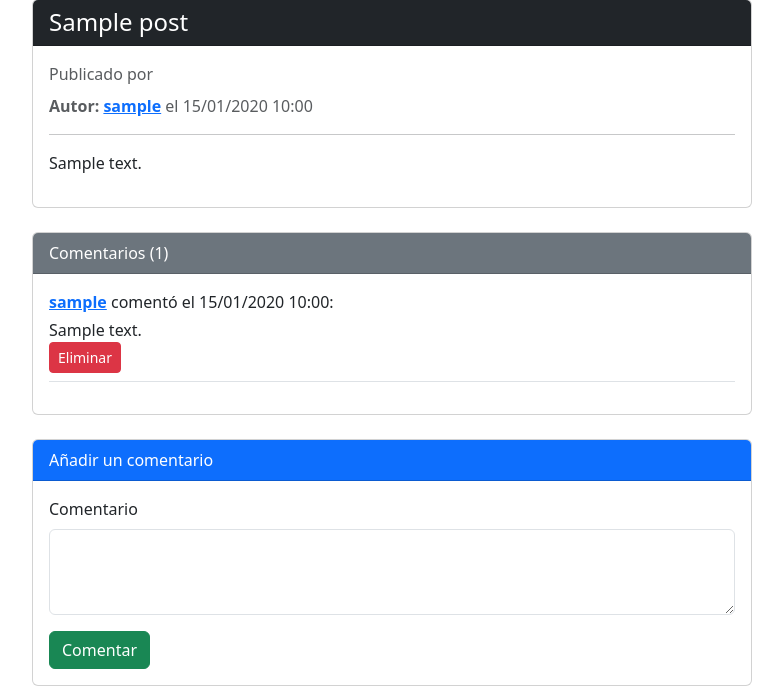
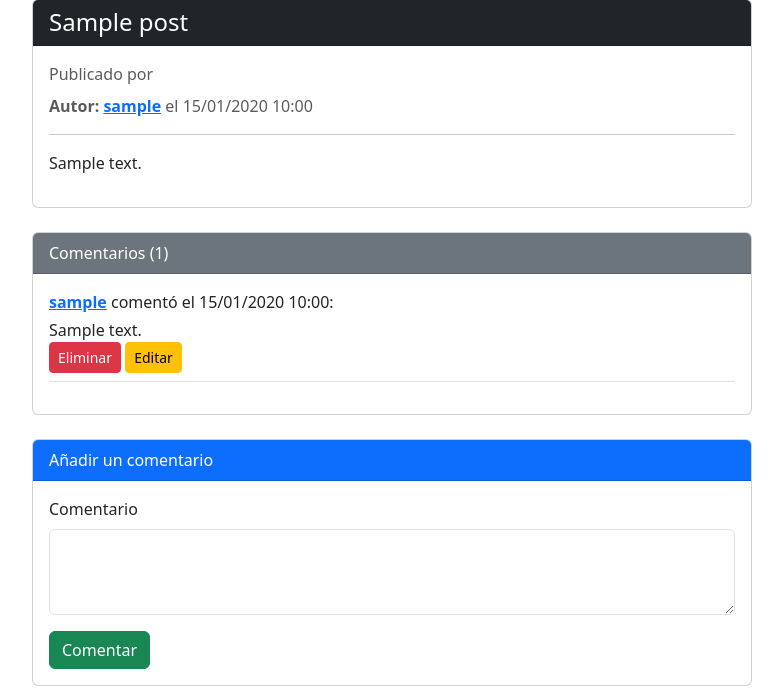
Before and after one commit to mchena6/miniblog, a Flask app: page /post/1 in a window 1280 px wide. Shown: the part 104-800 px from the top of the page, without its empty margins (248-1031 px from the left). Run offline with Flask 3, Linux system fonts and the light colour scheme; a user stored in the database is signed in; tables that the repository leaves empty hold one stand-in row (values such as "Sample post").

Commit message:
Boton para editar comentario

```diff
--- a/templates/post_detail.html
+++ b/templates/post_detail.html
@@ -40,6 +40,8 @@
                                             Eliminar
                                         </button>
                                     </form>
+                                    <!-- Botón de editar -->
+                                    <a href="{{ url_for('comment_edit', id=comment.id) }}" class="btn btn-sm btn-warning">Editar</a>
                                 {% endif %}
                             </div>
                         {% endfor %}
```
